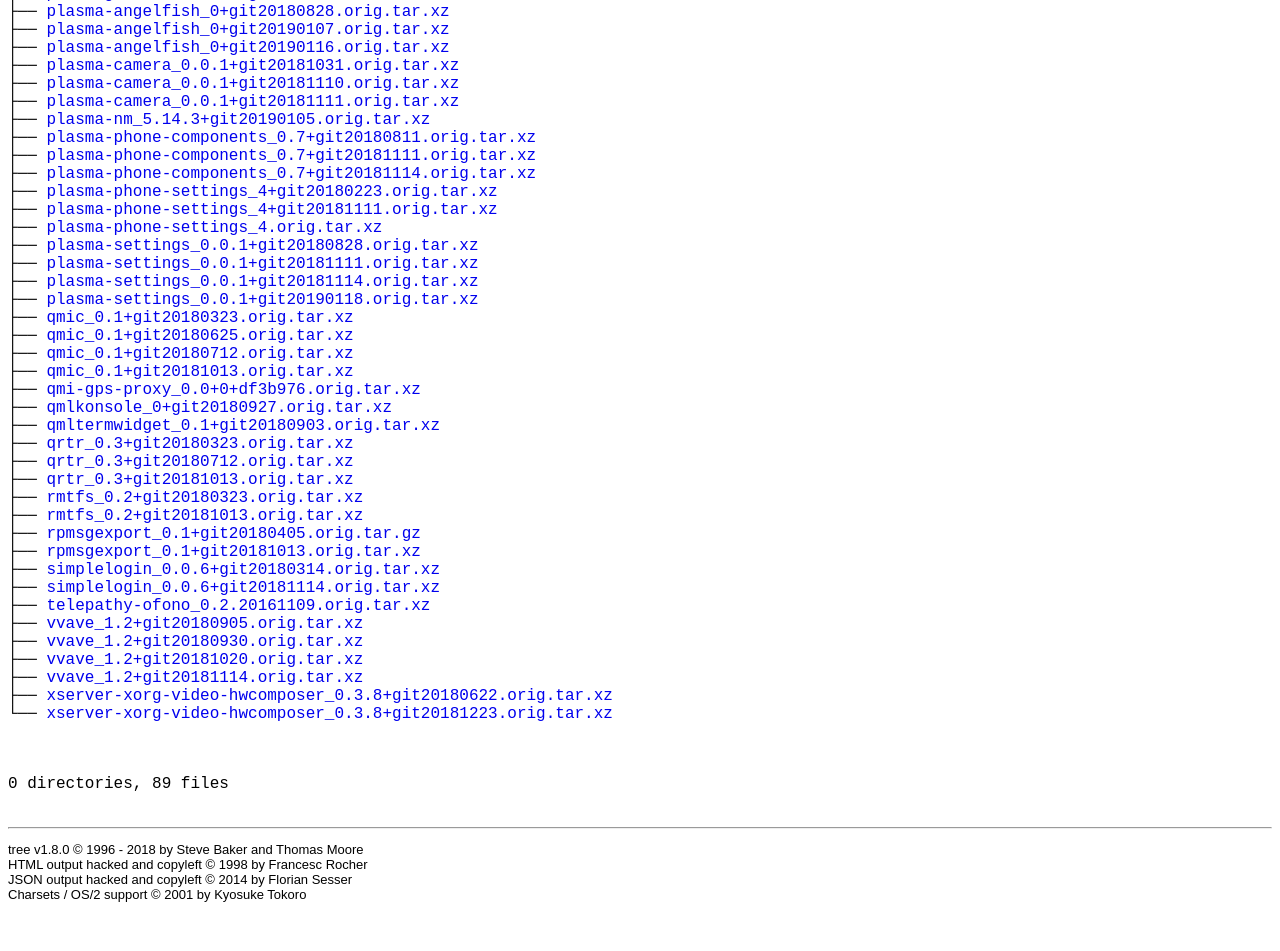
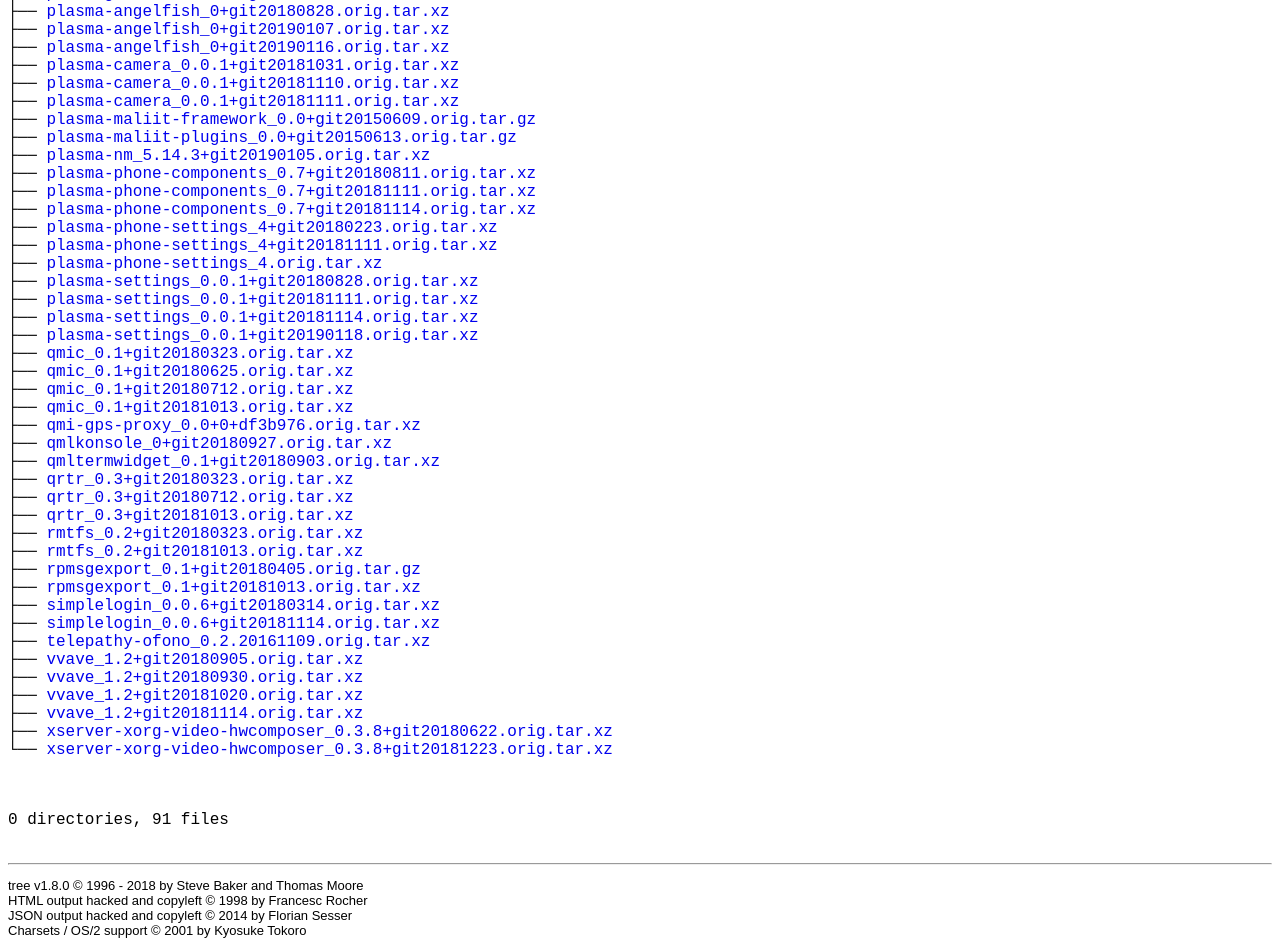
Before and after one commit to debian-pm-tools/orig-tar-xzs, a plain HTML site: page index.html in a window 1280 px wide. Shown: the part 977-1928 px from the top of the page. Before the commit the page ends 1892 px from the top, so only its background shows below. Drawn offline with Linux system fonts and the light colour scheme.

Commit message:
Regenerate indexes

```diff
--- a/index.html
+++ b/index.html
@@ -84,6 +84,8 @@
 	├── <a href="https://debian-pm-tools.github.io/orig-tar-xzs/plasma-camera_0.0.1%2Bgit20181031.orig.tar.xz">plasma-camera_0.0.1+git20181031.orig.tar.xz</a><br>
 	├── <a href="https://debian-pm-tools.github.io/orig-tar-xzs/plasma-camera_0.0.1%2Bgit20181110.orig.tar.xz">plasma-camera_0.0.1+git20181110.orig.tar.xz</a><br>
 	├── <a href="https://debian-pm-tools.github.io/orig-tar-xzs/plasma-camera_0.0.1%2Bgit20181111.orig.tar.xz">plasma-camera_0.0.1+git20181111.orig.tar.xz</a><br>
+	├── <a href="https://debian-pm-tools.github.io/orig-tar-xzs/plasma-maliit-framework_0.0%2Bgit20150609.orig.tar.gz">plasma-maliit-framework_0.0+git20150609.orig.tar.gz</a><br>
+	├── <a href="https://debian-pm-tools.github.io/orig-tar-xzs/plasma-maliit-plugins_0.0%2Bgit20150613.orig.tar.gz">plasma-maliit-plugins_0.0+git20150613.orig.tar.gz</a><br>
 	├── <a href="https://debian-pm-tools.github.io/orig-tar-xzs/plasma-nm_5.14.3%2Bgit20190105.orig.tar.xz">plasma-nm_5.14.3+git20190105.orig.tar.xz</a><br>
 	├── <a href="https://debian-pm-tools.github.io/orig-tar-xzs/plasma-phone-components_0.7%2Bgit20180811.orig.tar.xz">plasma-phone-components_0.7+git20180811.orig.tar.xz</a><br>
 	├── <a href="https://debian-pm-tools.github.io/orig-tar-xzs/plasma-phone-components_0.7%2Bgit20181111.orig.tar.xz">plasma-phone-components_0.7+git20181111.orig.tar.xz</a><br>
@@ -122,7 +124,7 @@
 	</p>
 	<p>
 
-0 directories, 89 files
+0 directories, 91 files
 	<br><br>
 	</p>
 	<hr>
```
Also changed, not shown: index.json (+9 -1 lines).
